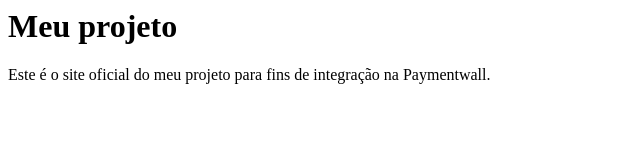
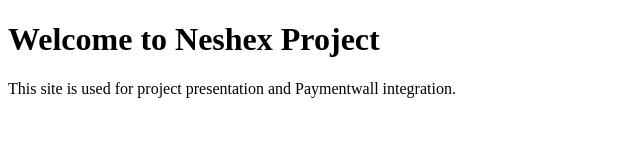
Before and after one commit to leoheinen/neshex, a plain HTML site: page index.html in a window 1280 px wide. Shown: the whole page, without its empty margins (0-640 px from the left). Drawn offline with Linux system fonts and the light colour scheme.

Commit message:
Update index.html

```diff
--- a/index.html
+++ b/index.html
@@ -1,2 +1,11 @@
-<h1>Meu projeto</h1>
-<p>Este é o site oficial do meu projeto para fins de integração na Paymentwall.</p>
+<!DOCTYPE html>
+<html>
+<head>
+  <meta charset="UTF-8">
+  <title>Neshex Project</title>
+</head>
+<body>
+  <h1>Welcome to Neshex Project</h1>
+  <p>This site is used for project presentation and Paymentwall integration.</p>
+</body>
+</html>
```
